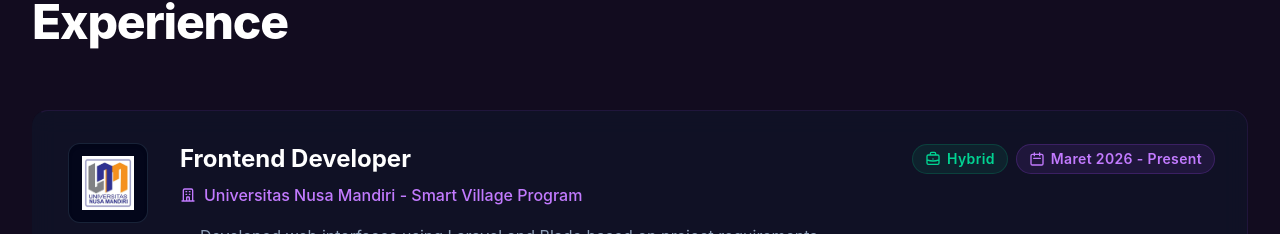
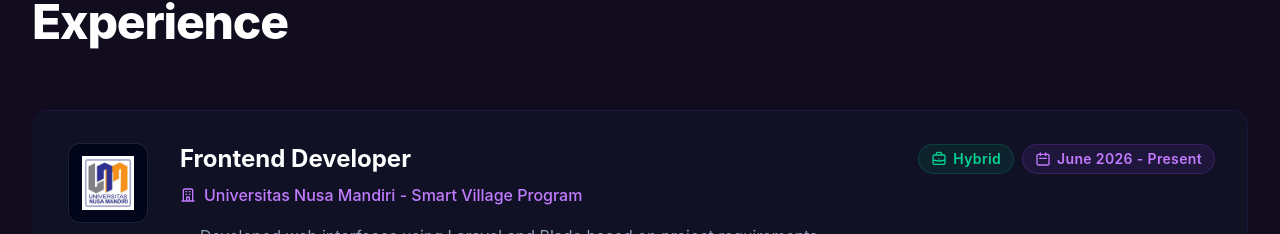
Before and after one commit to satriafzal/personal-portofolio, a Vue app: page / in a window 1280 px wide. Shown: the part 1779-2013 px from the top of the page. Built offline with nearby package versions, Linux system fonts and the light colour scheme.

Commit message:
update experience

```diff
--- a/src/views/Experience.vue
+++ b/src/views/Experience.vue
@@ -87,7 +87,7 @@ const experiences = [
         role: "Frontend Developer",
         company: "Universitas Nusa Mandiri -  Smart Village Program",
         type: "Hybrid",
-        period: "Maret 2026 - Present",
+        period: "June 2026 - Present",
         logo: "/image/nusman.jpeg",
         desc: [
             "Developed web interfaces using Laravel and Blade based on project requirements.",
```
